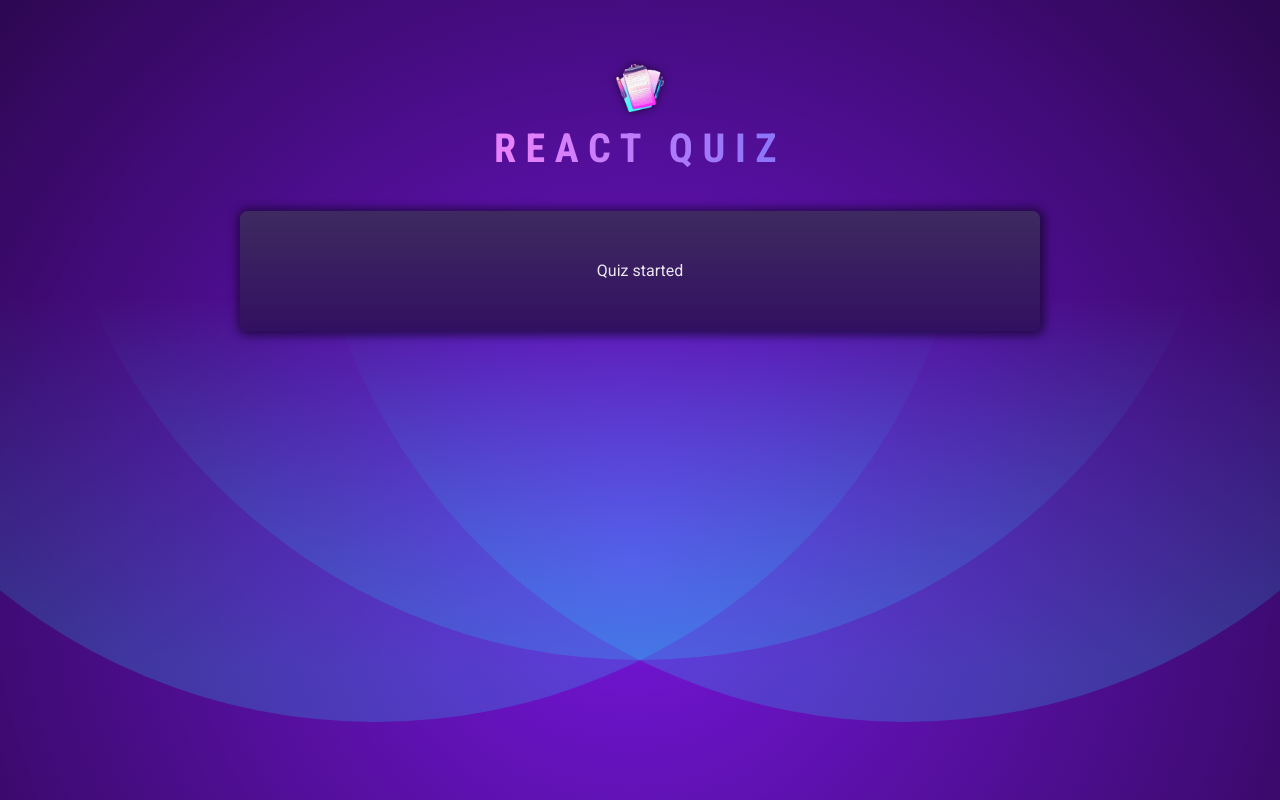
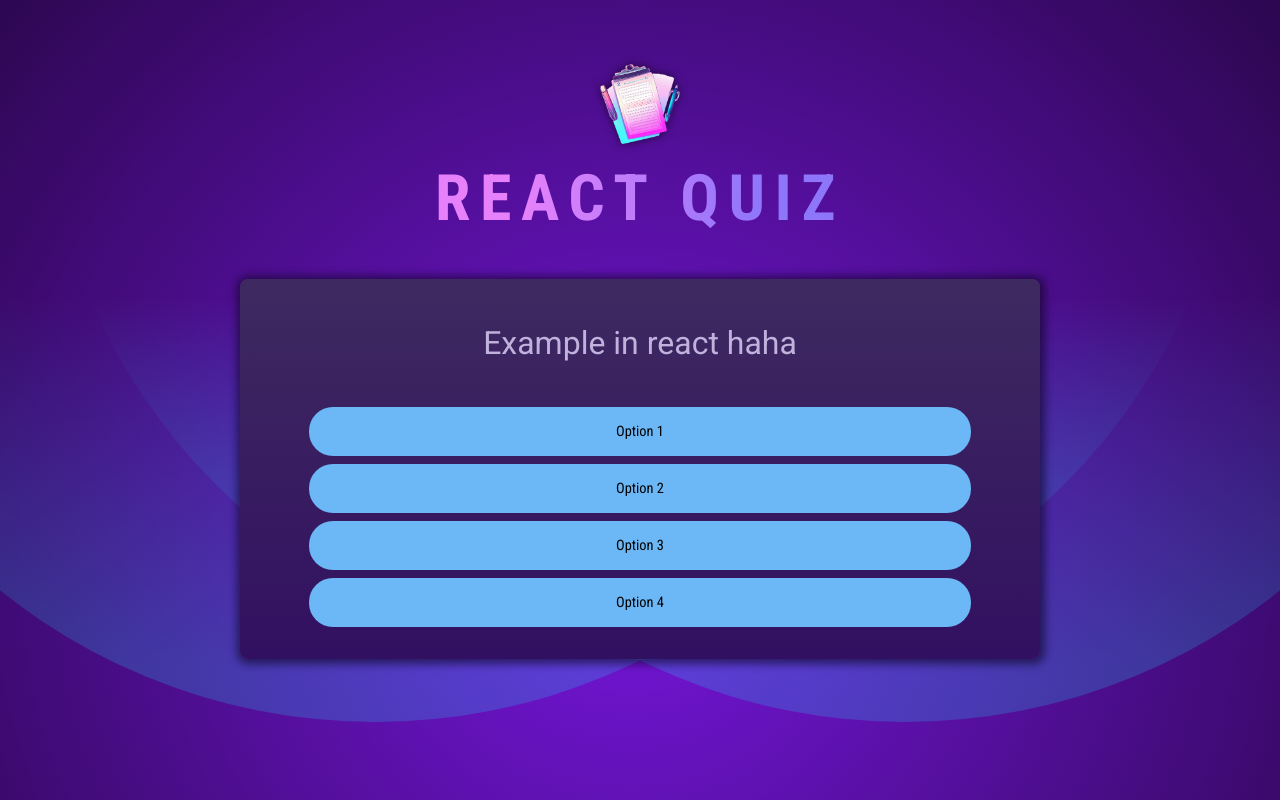
Before and after one commit to CaseyDevs/react-quiz, a React (Vite) app: page / in a window 1280 px wide. Both pictures are taken after a click on the button "Start Quiz". Built offline with nearby package versions, Linux system fonts and the light colour scheme.

Commit message:
Add answer component, Create quiz question buttons.

```diff
--- /dev/null
+++ b/src/components/Answer.jsx
@@ -0,0 +1,7 @@
+export default function Answer( {answerText, onSelectAnswer} ) {
+    return (
+        <li className="answer">
+            <button onClick={onSelectAnswer}>{answerText}</button>
+        </li>
+    )
+}
--- a/src/components/Quiz.jsx
+++ b/src/components/Quiz.jsx
@@ -1,7 +1,19 @@
-export default function Quiz() {
+import Answer from './Answer';
+
+export default function Quiz( {questions} ) {
     return (
         <div id="quiz">
-            <p>Quiz started</p>
+            <div id="question">
+            <h2>Example in react haha</h2>
+            <div id="question-overview">
+                <ul id="answers">
+                    <Answer answerText="Option 1" onSelectAnswer={() => {}} />
+                    <Answer answerText="Option 2" onSelectAnswer={() => {}} />
+                    <Answer answerText="Option 3" onSelectAnswer={() => {}} />
+                    <Answer answerText="Option 4" onSelectAnswer={() => {}} />
+                </ul>
+            </div>
+            </div>
         </div>
     )
 }
--- a/src/index.css
+++ b/src/index.css
@@ -36,15 +36,15 @@ header {
 }
 
 header img {
-  width: 3rem;
-  height: 3rem;
+  width: 5rem;
+  height: 5rem;
   filter: drop-shadow(0 0 4px rgba(0, 0, 0, 0.6));
 }
 
 header h1 {
   font-family: 'Roboto Condensed', sans-serif;
   font-weight: bold;
-  font-size: 2.5rem;
+  font-size: 4rem;
   letter-spacing: 0.6rem;
   margin: 0;
   text-transform: uppercase;
@@ -152,7 +152,7 @@ header h1 {
 
 #question h2 {
   font-family: 'Roboto', sans-serif;
-  font-size: 1.5rem;
+  font-size: 2rem;
   font-weight: normal;
   margin: 0.5rem 0 2.5rem 0;
   color: #c1b2dd;
```
